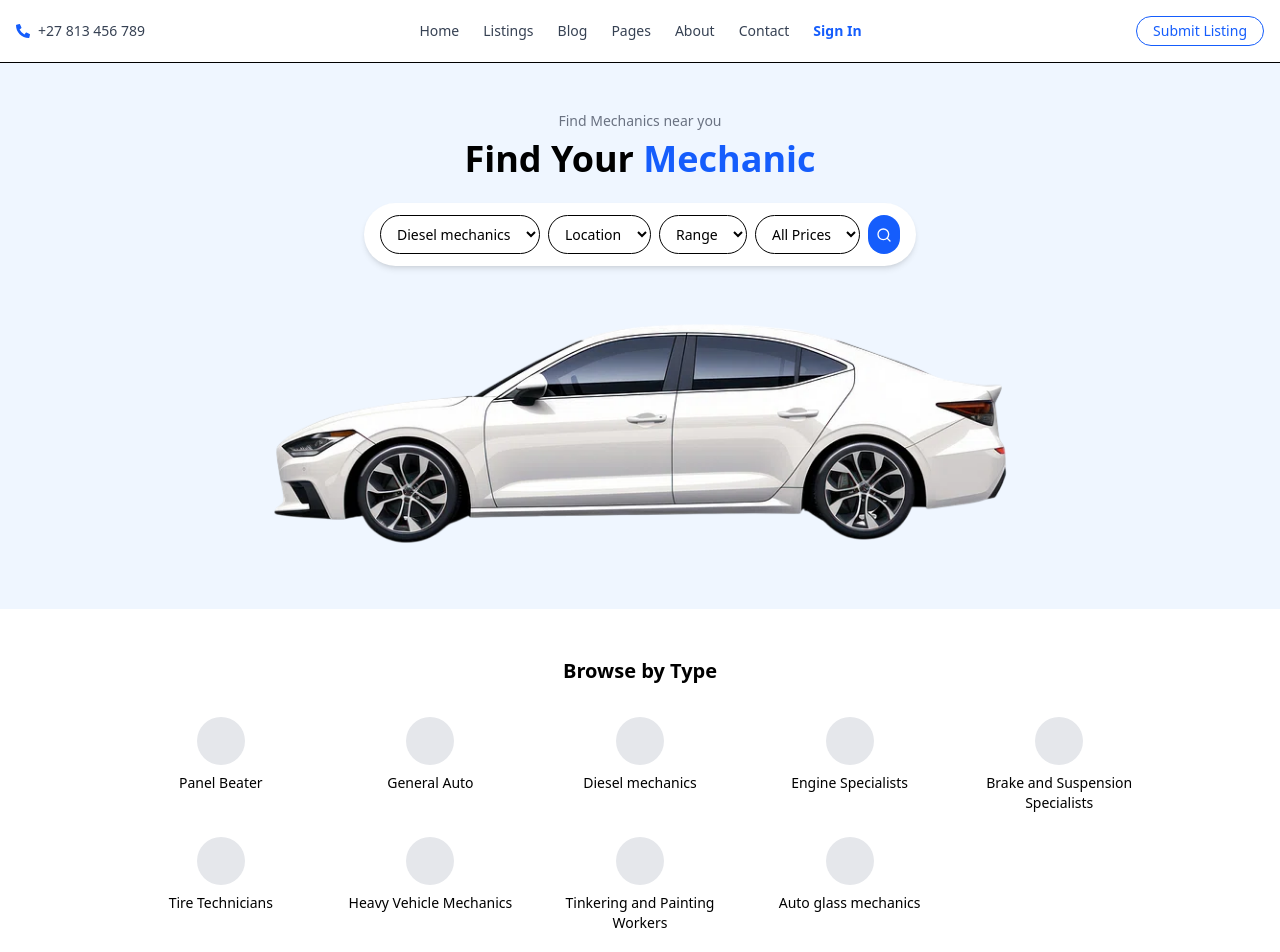
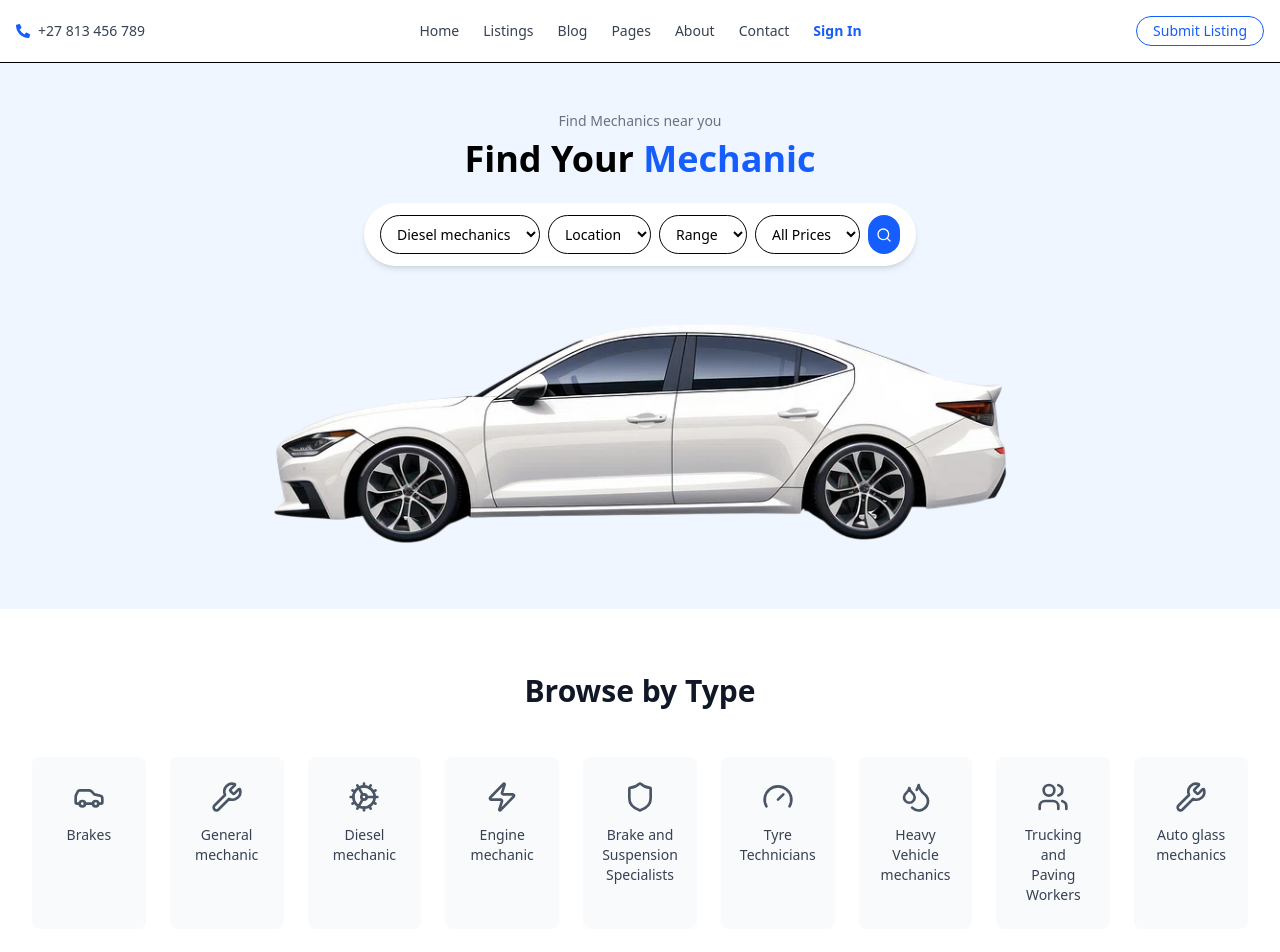
Before and after one commit to pedropkmmt/Mechanic-Finder, a React (Vite) app in the folder mechanic-finder/: page / in a window 1280 px wide. Shown: the top 952 px of the page. Built offline with nearby package versions, Linux system fonts and the light colour scheme.

Commit message:
lucide react install and mechanicoptions icons

```diff
--- a/mechanic-finder/package.json
+++ b/mechanic-finder/package.json
@@ -12,6 +12,7 @@
   "dependencies": {
     "@supabase/supabase-js": "^2.50.2",
     "@tailwindcss/vite": "^4.1.11",
+    "lucide-react": "^0.525.0",
     "react": "^19.1.0",
     "react-dom": "^19.1.0",
     "react-icons": "^5.5.0",
--- a/mechanic-finder/src/components/MechanicTypes.jsx
+++ b/mechanic-finder/src/components/MechanicTypes.jsx
@@ -1,31 +1,42 @@
 import React from "react";
-const mechanicTypes = [
-  "Panel Beater",
-  "General Auto",
-  "Diesel mechanics",
-  "Engine Specialists",
-  "Brake and Suspension Specialists",
-  "Tire Technicians",
-  "Heavy Vehicle Mechanics",
-  "Tinkering and Painting Workers",
-  "Auto glass mechanics",
-];
+import { ChevronDown, Search, Car, Wrench, Cog, Zap, Shield, Users, Gauge, Droplets } from 'lucide-react';
+const serviceTypes = [
+    { icon: <Car className="w-8 h-8" />, label: 'Brakes' },
+    { icon: <Wrench className="w-8 h-8" />, label: 'General mechanic' },
+    { icon: <Cog className="w-8 h-8" />, label: 'Diesel mechanic' },
+    { icon: <Zap className="w-8 h-8" />, label: 'Engine mechanic' },
+    { icon: <Shield className="w-8 h-8" />, label: 'Brake and Suspension Specialists' },
+    { icon: <Gauge className="w-8 h-8" />, label: 'Tyre Technicians' },
+    { icon: <Droplets className="w-8 h-8" />, label: 'Heavy Vehicle mechanics' },
+    { icon: <Users className="w-8 h-8" />, label: 'Trucking and Paving Workers' },
+    { icon: <Wrench className="w-8 h-8" />, label: 'Auto glass mechanics' }
+  ];
 const Mechanicoptions = () => {
     return(
         <>
         {/* Browse By Type */}
-      <section className="py-12 px-6">
-        <h2 className="text-center text-xl font-semibold mb-8">Browse by Type</h2>
-        <div className="grid grid-cols-2 sm:grid-cols-3 md:grid-cols-5 gap-6 max-w-5xl mx-auto text-center">
-          {mechanicTypes.map((type, i) => (
-            <div
-              key={i}
-              className="flex flex-col items-center gap-2 hover:scale-105 transition-transform"
-            >
-              <div className="w-12 h-12 bg-gray-200 rounded-full" />
-              <span className="text-sm">{type}</span>
-            </div>
-          ))}
+      {/* Browse by Type Section */}
+      <section className="py-16 bg-white">
+        <div className="max-w-7xl mx-auto px-4 sm:px-6 lg:px-8">
+          <h2 className="text-3xl font-bold text-center text-gray-900 mb-12">
+            Browse by Type
+          </h2>
+
+          <div className="grid grid-cols-2 md:grid-cols-3 lg:grid-cols-5 xl:grid-cols-9 gap-6">
+            {serviceTypes.map((service, index) => (
+              <div
+                key={index}
+                className="flex flex-col items-center p-6 bg-gray-50 rounded-lg hover:bg-gray-100 cursor-pointer transition-colors group"
+              >
+                <div className="text-gray-600 group-hover:text-blue-600 transition-colors mb-3">
+                  {service.icon}
+                </div>
+                <span className="text-sm text-center text-gray-700 group-hover:text-gray-900 font-medium">
+                  {service.label}
+                </span>
+              </div>
+            ))}
+          </div>
         </div>
       </section>
         </>
```
Also changed, not shown: 1 other file (tests, documents, lock files or other folders).
